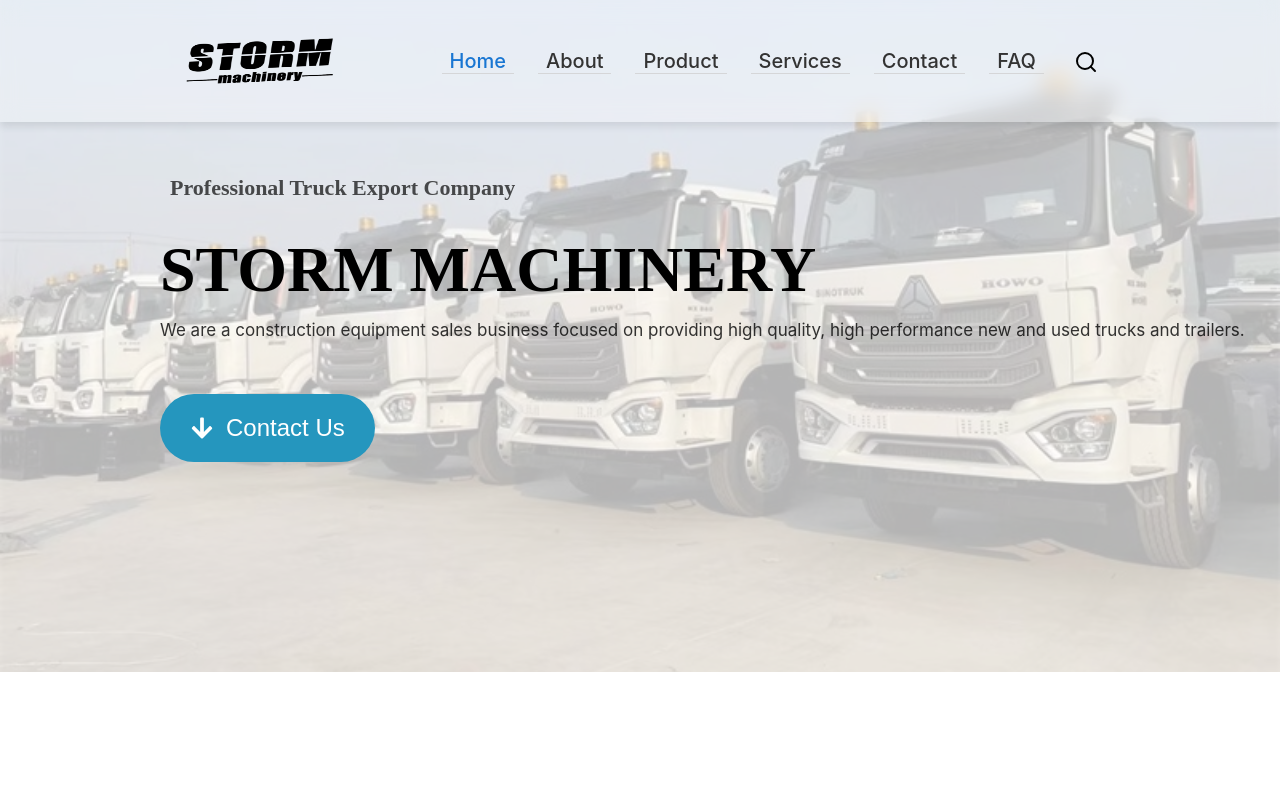
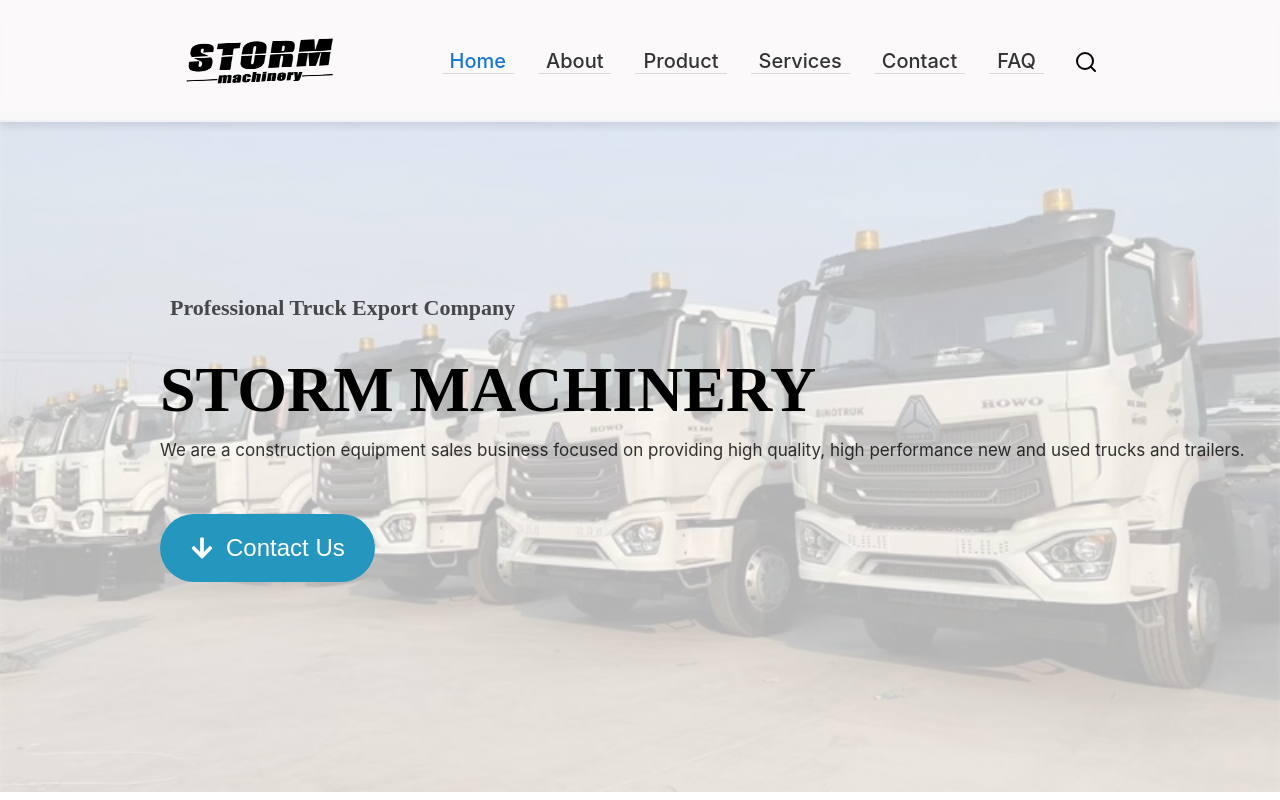
Before and after one commit to SAMIULLAH2105/Clone, a React (Vite) app in the folder Frontend/: page / in a window 1280 px wide. Shown: the top 800 px of the page. Built offline with nearby package versions, Linux system fonts and the light colour scheme.

Commit message:
Added margin for header

```diff
--- a/Frontend/src/pages/Product.jsx
+++ b/Frontend/src/pages/Product.jsx
@@ -18,6 +18,7 @@
             fontSize: "50px",
             fontFamily: "'Playfair Display', serif",
             marginBottom: "0",
+            marginTop:"100px",
             backgroundColor: "#e7eaec",
           }}
         >
--- a/Frontend/src/styles/ContactUsTwo.module.css
+++ b/Frontend/src/styles/ContactUsTwo.module.css
@@ -1,4 +1,5 @@
 .container {
+  margin-top: 120px;
   position: relative;
   display: flex;
   flex-direction: column;
--- a/Frontend/src/styles/Description.module.css
+++ b/Frontend/src/styles/Description.module.css
@@ -4,6 +4,7 @@
 }
 
 .container {
+  margin-top: 120px;
   background-image: url(../assets/descriptionBG.jpg);
   background-size: cover;
   background-position: 28.999999999999996% 69%;
--- a/Frontend/src/styles/FAQpage.module.css
+++ b/Frontend/src/styles/FAQpage.module.css
@@ -1,4 +1,5 @@
 .container {
+  margin-top: 120px;
   background-image: linear-gradient(rgba(209, 209, 209, 0.7), rgba(209, 209, 209, 0.7)),
     url(../assets/faq.jpeg);
   background-size: cover;
```
